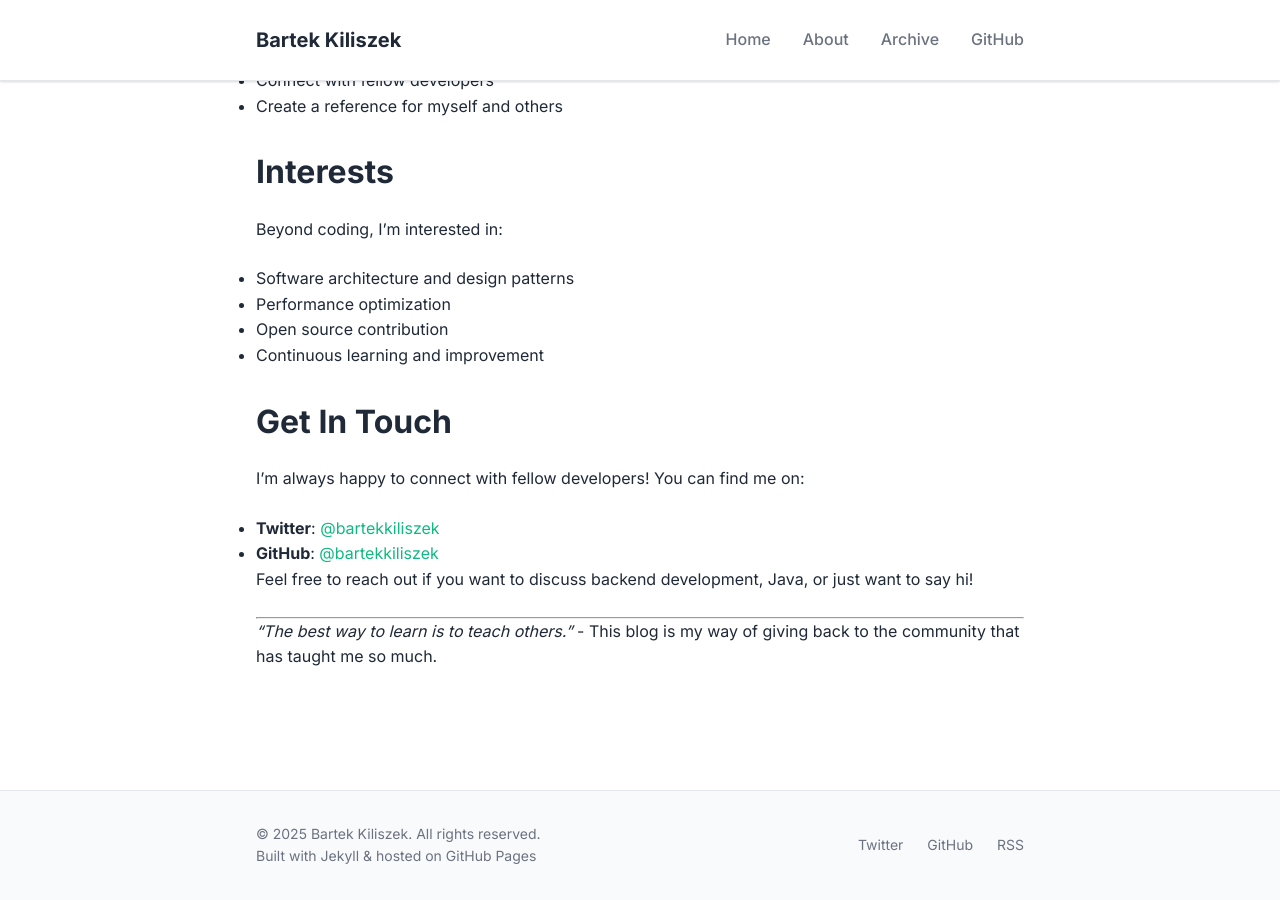
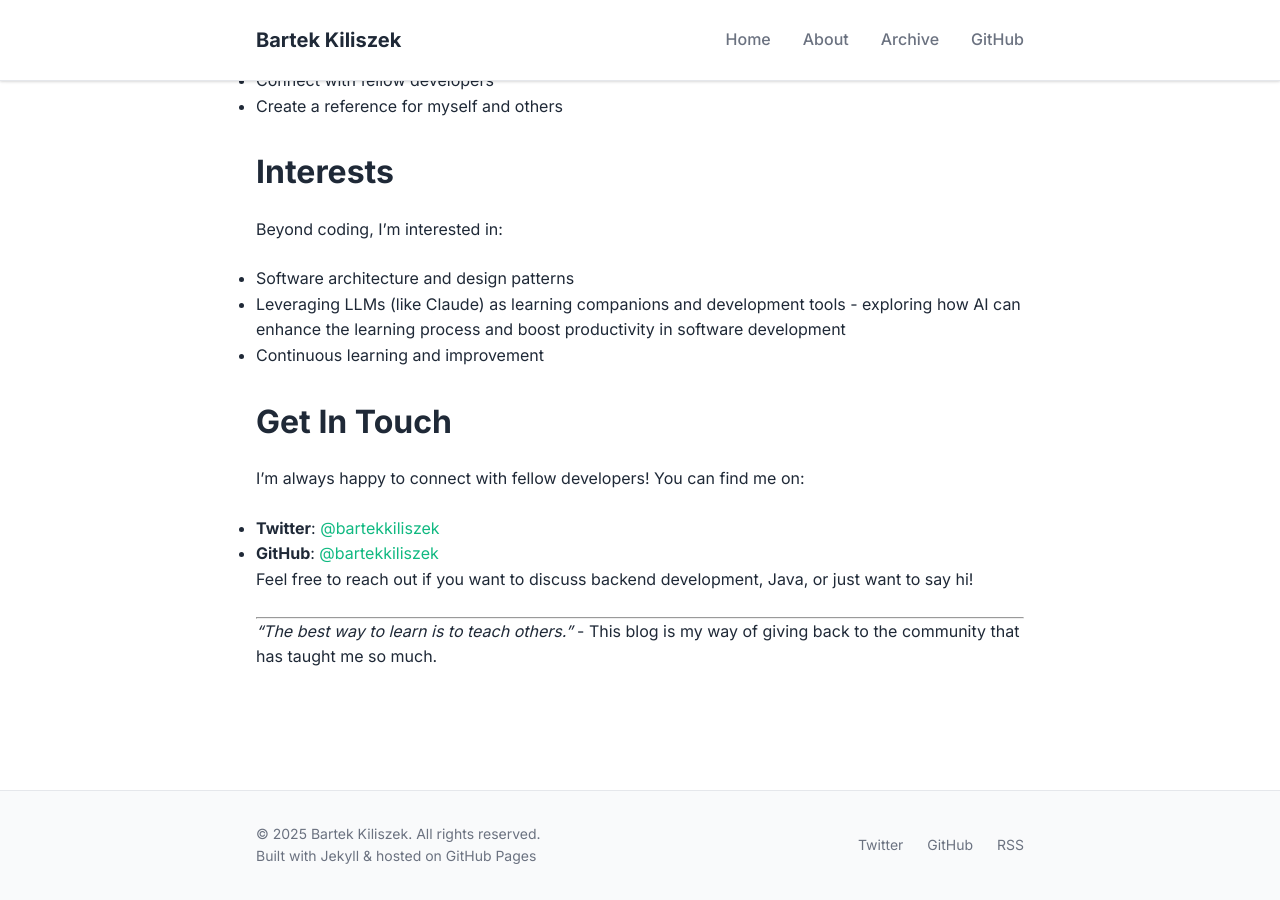
Before and after one commit to bartekkiliszek/bartekkiliszek.github.io, a Jekyll site: the page built from about.md, in a window 1280 px wide and 900 px high, scrolled down 877 px. Built offline with Jekyll 4.4.1, drawn with Linux system fonts in a browser that asks for light colours.

Commit message:
Update about.md to reflect interest in LLMs for learning and development

```diff
--- a/about.md
+++ b/about.md
@@ -31,8 +31,7 @@ I started this blog to:
 
 Beyond coding, I'm interested in:
 - Software architecture and design patterns
-- Performance optimization
-- Open source contribution
+- Leveraging LLMs (like Claude) as learning companions and development tools - exploring how AI can enhance the learning process and boost productivity in software development
 - Continuous learning and improvement
 
 ## Get In Touch
```
